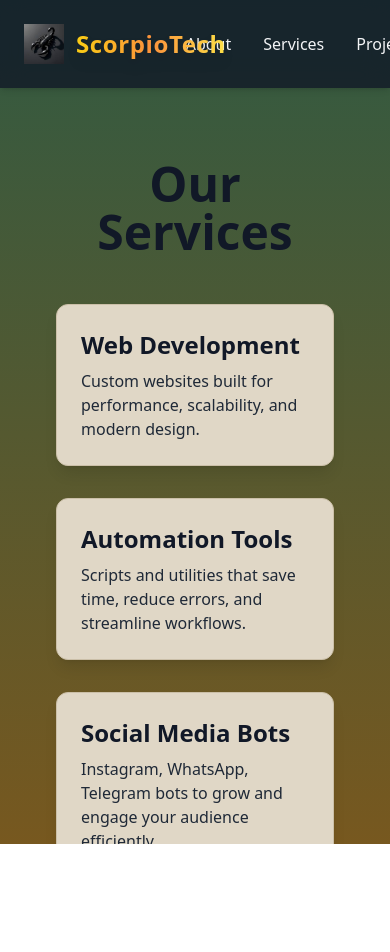
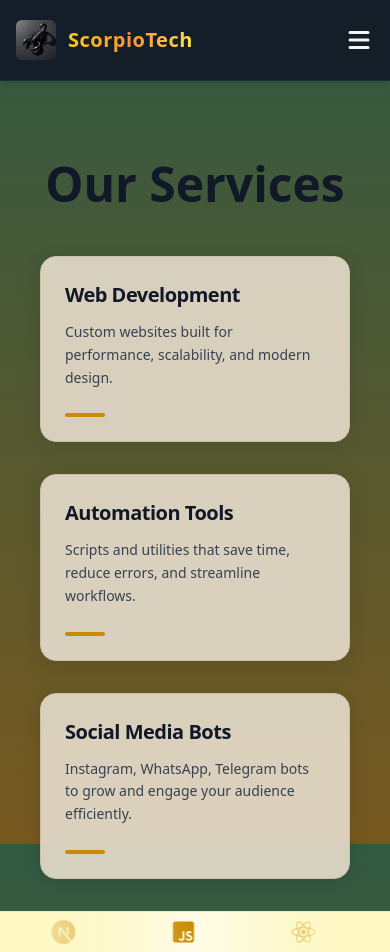
Before and after one commit to Motari2004/Scorpiotech, a Next.js app: page /services in a window 390 px wide. Before the commit the page ends 844 px from the top, so only its background shows below. Built offline with nearby package versions, Linux system fonts and the light colour scheme.

Commit message:
Describe what you changed here

```diff
--- a/app/components/Navbar.tsx
+++ b/app/components/Navbar.tsx
@@ -1,36 +1,45 @@
+"use client"; // Required for the menu toggle state
+
+import { useState } from "react";
 import Link from "next/link";
 import Image from "next/image";
-import scorpionLogo from "../../public/scorpion.jpg"; // Scorpion image in /public
+import { HiMenu, HiX } from "react-icons/hi"; // Install with: npm install react-icons
+import scorpionLogo from "../../public/scorpion.jpg";
 
 export default function Navbar() {
+  const [isOpen, setIsOpen] = useState(false);
+
+  const navLinks = [
+    { name: "About", href: "/about" },
+    { name: "Services", href: "/services" },
+    { name: "Projects", href: "/projects" },
+    { name: "Contact", href: "/contact" },
+  ];
+
   return (
-    <nav className="flex justify-between items-center p-6 bg-gray-900/80 backdrop-blur-md fixed w-full z-50 shadow-md">
+    <nav className="fixed w-full z-50 bg-gray-900/90 backdrop-blur-md shadow-md border-b border-gray-800">
+      <div className="max-w-7xl mx-auto px-4 sm:px-6 lg:px-8">
+        <div className="flex justify-between items-center h-20">
 
-      {/* Logo / Brand with Scorpion Image */}
-      <Link href="/" className="flex items-center space-x-3">
+          {/* Logo Section */}
+          <Link href="/" className="flex items-center space-x-3 shrink-0">
             <Image
               src={scorpionLogo}
               alt="Scorpio Digital"
               width={40}
               height={40}
-          className="object-contain"
+              className="object-contain rounded-md"
             />
-        <span className="text-2xl font-extrabold bg-clip-text text-transparent
+            <span className="text-xl md:text-2xl font-extrabold bg-clip-text text-transparent
                              bg-gradient-to-r from-yellow-400 via-orange-400 to-yellow-300
-                         drop-shadow-lg tracking-wide
-                         transition-all duration-300 hover:scale-105 hover:drop-shadow-2xl">
+                             tracking-wide transition-all hover:scale-105">
               ScorpioTech
             </span>
           </Link>
 
-      {/* Navigation Links */}
-      <ul className="flex space-x-8">
-        {[
-          { name: "About", href: "/about" },
-          { name: "Services", href: "/services" },
-          { name: "Projects", href: "/projects" },
-          { name: "Contact", href: "/contact" },
-        ].map((link) => (
+          {/* Desktop Links (Hidden on Mobile) */}
+          <ul className="hidden md:flex space-x-8">
+            {navLinks.map((link) => (
               <li key={link.name}>
                 <Link
                   href={link.href}
@@ -41,6 +50,37 @@ export default function Navbar() {
               </li>
             ))}
           </ul>
+
+          {/* Mobile Menu Button (Hidden on Desktop) */}
+          <div className="md:hidden flex items-center">
+            <button
+              onClick={() => setIsOpen(!isOpen)}
+              className="text-gray-100 hover:text-yellow-400 focus:outline-none"
+            >
+              {isOpen ? <HiX size={30} /> : <HiMenu size={30} />}
+            </button>
+          </div>
+        </div>
+      </div>
+
+      {/* Mobile Dropdown Menu (Visible only when isOpen is true) */}
+      {isOpen && (
+        <div className="md:hidden bg-gray-900 border-t border-gray-800 animate-in slide-in-from-top duration-300">
+          <ul className="px-4 pt-2 pb-6 space-y-2">
+            {navLinks.map((link) => (
+              <li key={link.name}>
+                <Link
+                  href={link.href}
+                  onClick={() => setIsOpen(false)} // Close menu on click
+                  className="block px-3 py-4 text-base font-medium text-gray-100 hover:bg-gray-800 hover:text-yellow-400 rounded-md"
+                >
+                  {link.name}
+                </Link>
+              </li>
+            ))}
+          </ul>
+        </div>
+      )}
     </nav>
   );
 }
--- a/app/components/ServiceCard.tsx
+++ b/app/components/ServiceCard.tsx
@@ -1,13 +1,36 @@
 type Props = {
   title: string;
   description: string;
+  icon?: React.ReactNode; // Added an optional icon prop
 };
 
-export default function ServiceCard({ title, description }: Props) {
+export default function ServiceCard({ title, description, icon }: Props) {
   return (
-    <div className="bg-[#e0d7c6] border border-[#cbbfa8] p-6 rounded-xl shadow-lg hover:shadow-xl hover:scale-105 transition-all duration-300">
-      <h3 className="text-2xl font-semibold mb-2 text-gray-900">{title}</h3>
-      <p className="text-gray-800">{description}</p>
+    <div className="group bg-[#e0d7c6]/95 backdrop-blur-sm border border-[#cbbfa8] p-6 rounded-2xl
+                    shadow-[0_4px_20px_rgba(0,0,0,0.1)]
+                    hover:shadow-[0_10px_30px_rgba(0,0,0,0.2)]
+                    hover:-translate-y-2 transition-all duration-500
+                    flex flex-col h-full">
+
+      {/* Icon Area (Optional) */}
+      {icon && (
+        <div className="mb-4 text-yellow-700 text-3xl group-hover:scale-110 transition-transform duration-300">
+          {icon}
+        </div>
+      )}
+
+      <h3 className="text-xl md:text-2xl font-bold mb-3 text-gray-900 tracking-tight">
+        {title}
+      </h3>
+
+      <p className="text-gray-700 leading-relaxed text-sm md:text-base">
+        {description}
+      </p>
+
+      {/* Subtle "Learn More" or accent line for mobile users to tap */}
+      <div className="mt-auto pt-6">
+        <div className="w-10 h-1 bg-yellow-600 rounded-full group-hover:w-full transition-all duration-500"></div>
+      </div>
     </div>
   );
 }
--- a/app/globals.css
+++ b/app/globals.css
@@ -4,28 +4,36 @@
 
 @keyframes marquee {
   0% { transform: translateX(0); }
-  /* We move by 50% because we have two identical sets of icons */
   100% { transform: translateX(-50%); }
 }
 
 .animate-marquee {
   display: flex;
-  animation: marquee 40s linear infinite;
+  /* Faster speed for mobile is often better; adjusted to 30s */
+  animation: marquee 30s linear infinite;
+  width: max-content;
 }
 
-/* Pause the scroll when a user hovers to check an icon */
-.animate-marquee:hover {
-  animation-play-state: paused;
+/* On mobile, we disable hover-pause to prevent accidental stopping while scrolling */
+@media (hover: hover) {
+  .animate-marquee:hover {
+    animation-play-state: paused;
+  }
 }
-/* Professional light grey-brown background */
+
 html, body {
   @apply text-gray-900 antialiased;
   margin: 0;
   padding: 0;
-  height: 100%;
+  min-height: 100%; /* Changed from height: 100% */
   width: 100%;
   overflow-x: hidden;
-  overflow-y: auto;
   scroll-behavior: smooth;
-  background: linear-gradient(180deg, #315a42 0%, #77581f 100%);
+  /* Mobile-friendly gradient fix: Use 'fixed' so it doesn't stretch/break on scroll */
+  background: linear-gradient(180deg, #315a42 0%, #77581f 100%) fixed;
 }
+
+/* Ensure images/icons don't get squashed on tiny screens */
+.animate-marquee img, .animate-marquee svg {
+  flex-shrink: 0;
+}
--- a/app/layout.tsx
+++ b/app/layout.tsx
@@ -1,20 +1,22 @@
 import "./globals.css";
 import Navbar from "./components/Navbar";
 import Footer from "./components/Footer";
-import MovingIcons from "./components/MovingIcons";
 
 export default function RootLayout({ children }: { children: React.ReactNode }) {
   return (
     <html lang="en">
-      <body className="bg-gray-100 text-gray-900 antialiased min-h-screen flex flex-col">
+      <body className="bg-gray-100 text-gray-900 antialiased min-h-screen flex flex-col overflow-x-hidden">
         <Navbar />
 
-        {/* Changed min-h to screen so it fits content naturally */}
-        <main className="flex-grow p-8">
+        {/* Mobile Fixes:
+          1. Changed p-8 to p-4 (mobile) and md:p-8 (desktop)
+          2. Added max-w-7xl and mx-auto to prevent content from stretching too wide on iPads/Laptops
+          3. Added w-full to ensure it fills the screen width
+        */}
+        <main className="flex-grow w-full max-w-7xl mx-auto px-4 py-8 md:px-8">
           {children}
         </main>
 
-        {/* Footer contains MovingIcons internally */}
         <Footer />
       </body>
     </html>
```
Also changed, not shown: public/playwright.JPG (deleted). Lines whose indentation alone changed are shown as unchanged.
